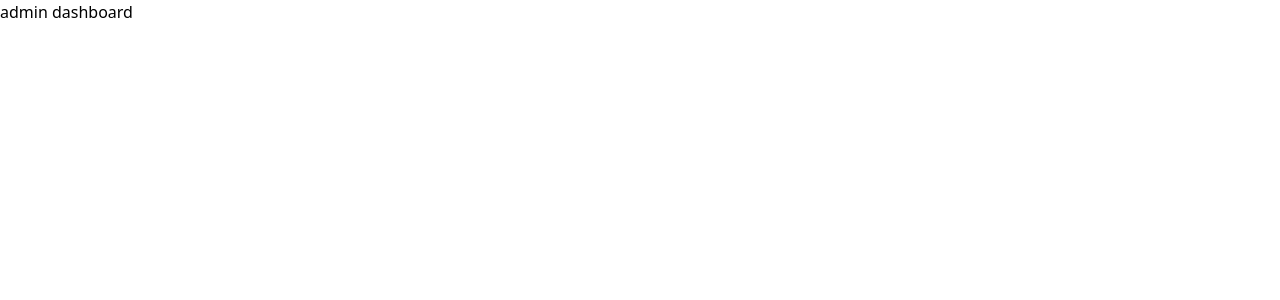
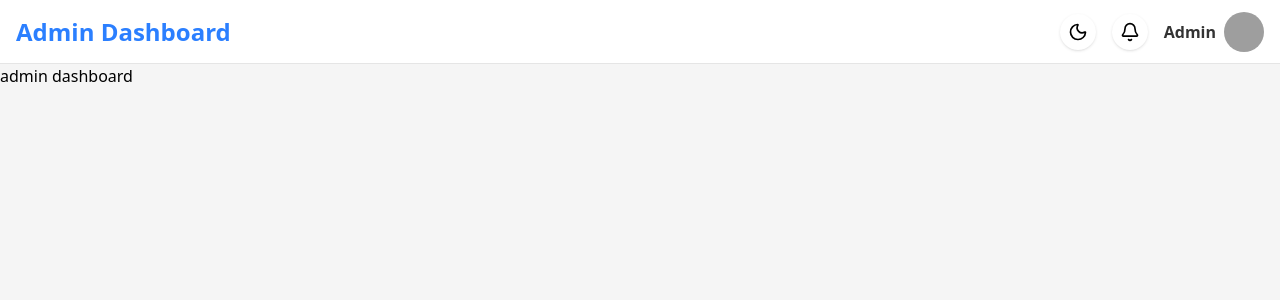
Before and after one commit to HarshalMargaj/saas-dashboard, a Next.js app: page / in a window 1280 px wide. Shown: the top 300 px of the page. Built offline with nearby package versions, Linux system fonts and the light colour scheme; grey boxes are pictures that could not be loaded.

Commit message:
implement top navbar with admin profile, icons, and tooltip

```diff
--- /dev/null
+++ b/app/(dashboard)/page.jsx
@@ -0,0 +1,7 @@
+import React from "react";
+
+const page = () => {
+	return <div>admin dashboard</div>;
+};
+
+export default page;
--- /dev/null
+++ b/app/_components/Navbar.jsx
@@ -0,0 +1,39 @@
+import { Bell, Moon } from "lucide-react";
+import React from "react";
+import Tooltip from "./Tooltip";
+
+const navbarIcons = [
+	{ id: 1, icon: <Moon size={20} />, name: "Theme" },
+	{ id: 2, icon: <Bell size={20} />, name: "Notifications" },
+];
+
+const Navbar = () => {
+	return (
+		<div className="h-16 px-4 border-b border-neutral-200 flex items-center justify-between bg-white">
+			<h1 className="text-2xl font-bold text-blue-500">
+				Admin Dashboard
+			</h1>
+			<div className="flex items-center gap-4">
+				{navbarIcons.map(icon => (
+					<div
+						key={icon.id}
+						className="relative group p-2 shadow-sm bg-white rounded-full cursor-pointer"
+					>
+						{icon.icon}
+						<Tooltip label={icon.name} />
+					</div>
+				))}
+				<div className="flex gap-2 items-center">
+					<div className="text-[#333333] font-semibold">Admin</div>
+					<img
+						src="https://randomuser.me/api/portraits/men/36.jpg"
+						alt=""
+						className="rounded-full h-10 w-10"
+					/>
+				</div>
+			</div>
+		</div>
+	);
+};
+
+export default Navbar;
--- /dev/null
+++ b/app/_components/Tooltip.jsx
@@ -0,0 +1,9 @@
+const Tooltip = ({ label }) => {
+	return (
+		<span className="absolute top-10 left-1/2 -translate-x-1/2 mb-2 px-2 py-1 text-xs bg-neutral-800 text-white rounded opacity-0 group-hover:opacity-100 transition-opacity duration-200 w-max z-10">
+			{label}
+		</span>
+	);
+};
+
+export default Tooltip;
--- a/app/layout.js
+++ b/app/layout.js
@@ -1,5 +1,7 @@
 import { Geist, Geist_Mono } from "next/font/google";
 import "./globals.css";
+
+import Navbar from "@/app/_components/Navbar";
 
 const geistSans = Geist({
 	variable: "--font-geist-sans",
@@ -23,8 +25,9 @@ export default function RootLayout({ children }) {
 	return (
 		<html lang="en">
 			<body
-				className={`${geistSans.variable} ${geistMono.variable} antialiased`}
+				className={`${geistSans.variable} ${geistMono.variable} antialiased bg-neutral-100`}
 			>
+				<Navbar />
 				{children}
 			</body>
 		</html>
--- a/app/page.js
+++ /dev/null
@@ -1,3 +0,0 @@
-export default function Home() {
-	return <div>admin dashboard</div>;
-}
--- a/package.json
+++ b/package.json
@@ -9,9 +9,10 @@
     "lint": "next lint"
   },
   "dependencies": {
+    "lucide-react": "^0.523.0",
+    "next": "15.3.4",
     "react": "^19.0.0",
-    "react-dom": "^19.0.0",
-    "next": "15.3.4"
+    "react-dom": "^19.0.0"
   },
   "devDependencies": {
     "@tailwindcss/postcss": "^4",
```
Also changed, not shown: 1 other file (tests, documents, lock files or other folders).
